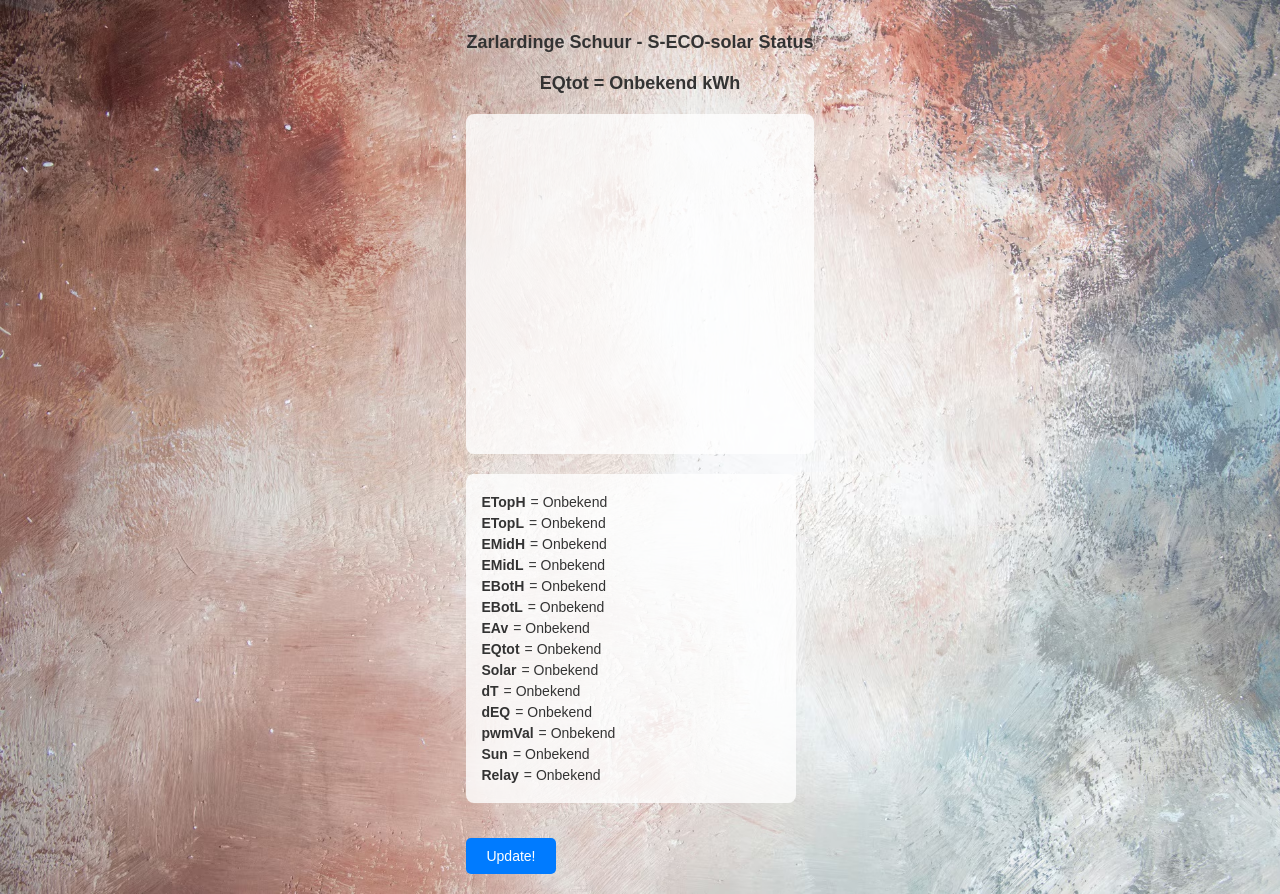
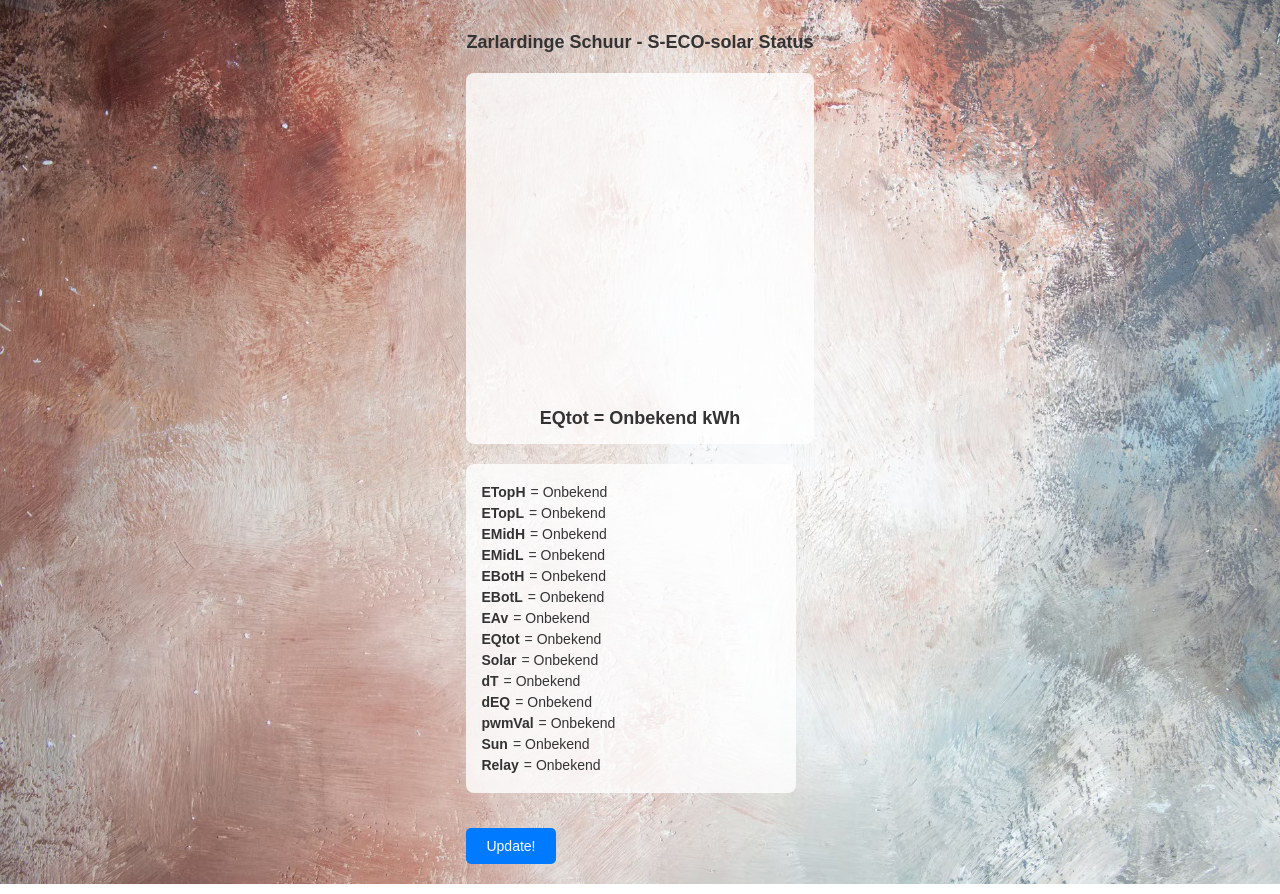
Before and after one commit to FidelDworp/Zarlar, a plain HTML site: page S-ECO-Solar.html in a window 1280 px wide. Drawn offline with Linux system fonts and the light colour scheme; a script that the page names is missing.

Commit message:
Update S-ECO-Solar.html

```diff
--- a/S-ECO-Solar.html
+++ b/S-ECO-Solar.html
@@ -1,4 +1,4 @@
-<xaiArtifact artifact_id="4897fbcf-3f90-4138-aa3e-d49ea5f50f4e" artifact_version_id="f8848b8d-8642-455e-9b08-9d1ae26af850" title="S-ECO-solar.html" contentType="text/html">
+<xaiArtifact artifact_id="4897fbcf-3f90-4138-aa3e-d49ea5f50f4e" artifact_version_id="639c4428-ca3e-49ad-8a00-fb79f99e5d08" title="S-ECO-solar.html" contentType="text/html">
 <!DOCTYPE html>
 <html>
 <head>
@@ -21,12 +21,6 @@
             margin-bottom: 20px;
             text-align: center;
         }
-        .energy-label {
-            font-size: 18px;
-            font-weight: bold;
-            margin-bottom: 20px;
-            text-align: center;
-        }
         .boiler-container {
             background-color: rgba(255, 255, 255, 0.8);
             border-radius: 8px;
@@ -35,6 +29,12 @@
             display: flex;
             flex-direction: column;
             align-items: center;
+        }
+        .energy-label {
+            font-size: 18px;
+            font-weight: bold;
+            margin-top: 10px;
+            text-align: center;
         }
         canvas {
             margin-bottom: 10px;
@@ -72,9 +72,9 @@
 </head>
 <body>
     <h1>Zarlardinge Schuur - S-ECO-solar Status</h1>
-    <div class="energy-label" id="energy-label">EQtot = <span id="status-EQtot">Onbekend</span> kWh</div>
     <div class="boiler-container">
         <canvas id="boilerCanvas" width="150" height="300"></canvas>
+        <div class="energy-label" id="energy-label">EQtot = <span id="status-EQtot">Onbekend</span> kWh</div>
     </div>
     <div class="status-container">
         <p class="status-item"><span class="label">ETopH</span>= <span id="status-ETopH">Onbekend</span></p>
@@ -177,7 +177,7 @@
             element.textContent = data[variable] !== undefined ? data[variable] : 'Onbekend';
         });
 
-        // Update het EQtot-label bovenaan
+        // Update het EQtot-label in de boiler-container
         const eqtotElement = document.getElementById('status-EQtot');
         eqtotElement.textContent = data.EQtot !== undefined ? data.EQtot : 'Onbekend';
 
```
